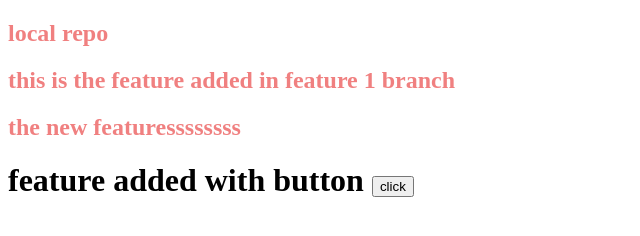
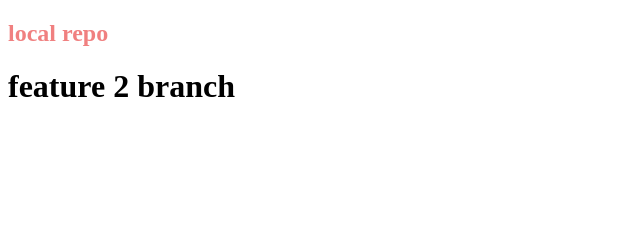
Before and after one commit to aniketjadhav1433/local-repo, a plain HTML site: page index.html in a window 1280 px wide. Shown: the whole page, without its empty margins (0-640 px from the left). Drawn offline with Linux system fonts and the light colour scheme.

Commit message:
added feature 2

```diff
--- a/index.html
+++ b/index.html
@@ -8,9 +8,7 @@
 </head>
 <body>
     <h2>local repo</h2>
-    <h2>this is the feature added in feature 1 branch</h2>
-    <h2>the new featuressssssss</h2>
-    <h1>feature added with button <button>click</button></h1>
+    <h1>feature 2 branch</h1>
     <script src="script.js"></script>
 </body>
 </html>
```
